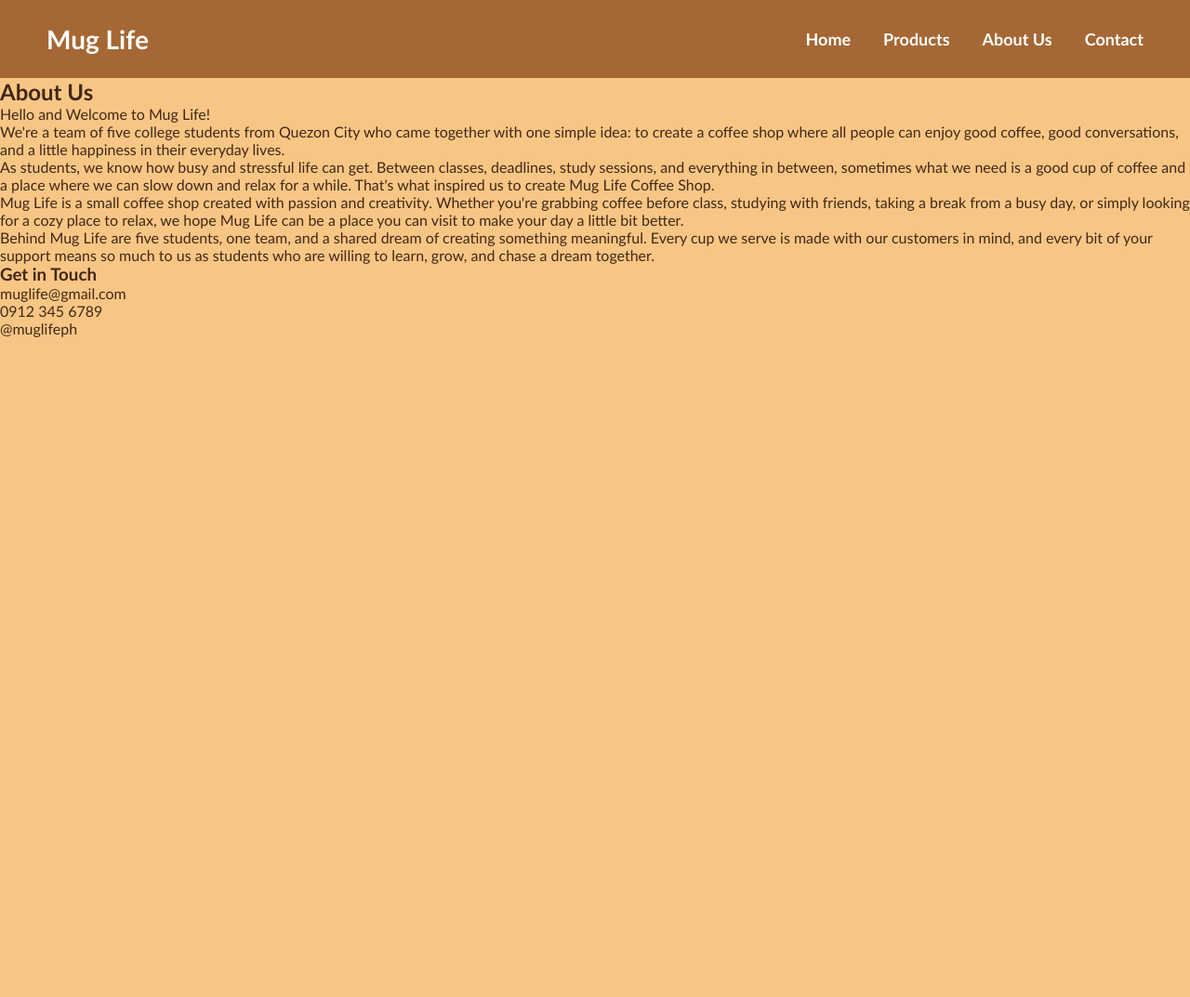
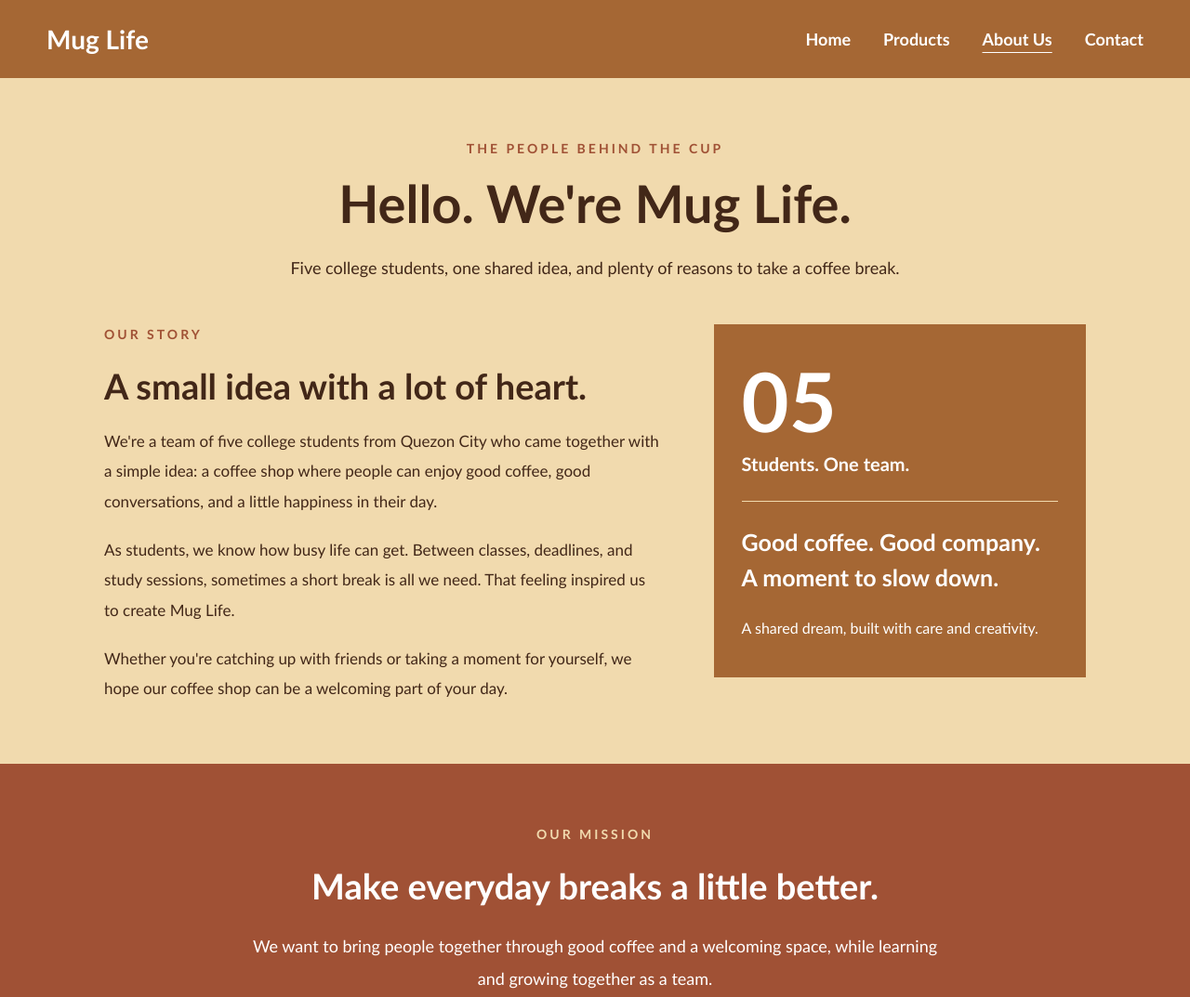
Before and after one commit to greedyfinisherx/muglife, a plain HTML site: page aboutus.html in a window 1280 px wide. Shown: the top 1073 px of the page at 93% size. Before the commit the page ends 800 px from the top, so only its background shows below. Drawn offline with Linux system fonts and the light colour scheme.

Commit message:
Update aboutus.html

```diff
--- a/aboutus.html
+++ b/aboutus.html
@@ -1,76 +1,112 @@
 <!DOCTYPE html>
 <html lang="en">
-
 <head>
   <meta charset="UTF-8">
   <meta name="viewport" content="width=device-width, initial-scale=1.0">
+  <meta name="description" content="Meet the five students from Quezon City behind Mug Life.">
   <title>About Us - Mug Life</title>
   <link rel="stylesheet" href="style.css">
 </head>
+<body class="inner-page">
 
-<body>
+  <a href="#main-content" class="skip-link">Skip to content</a>
 
   <header class="navbar">
-    <div class="logo">
-      Mug Life
-    </div>
-
-    <nav>
+    <a href="index.html" class="logo" aria-label="Mug Life home">Mug Life</a>
+    <nav aria-label="Main navigation">
       <a href="index.html">Home</a>
       <a href="products.html">Products</a>
-      <a href="aboutus.html">About Us</a>
+      <a href="aboutus.html" aria-current="page">About Us</a>
       <a href="contact.html">Contact</a>
     </nav>
   </header>
 
-<main class="about-page">
+  <main id="main-content" tabindex="-1">
+    <section class="page-intro" aria-labelledby="about-heading">
+      <p class="small-heading">THE PEOPLE BEHIND THE CUP</p>
+      <h1 id="about-heading">Hello. We're Mug Life.</h1>
+      <p>Five college students, one shared idea, and plenty of reasons to take a coffee break.</p>
+    </section>
 
-  <section class="about-intro">
-    <h1>About Us</h1>
-
-    <p class="about-welcome">
-      Hello and Welcome to Mug Life!
-    </p>
-
+    <section class="about-story content-width" aria-labelledby="story-heading">
+      <div class="story-copy">
+        <p class="small-heading">OUR STORY</p>
+        <h2 id="story-heading">A small idea with a lot of heart.</h2>
         <p>
           We're a team of five college students from Quezon City who came
-      together with one simple idea: to create a coffee shop where all
-      people can enjoy good coffee, good conversations, and a little
-      happiness in their everyday lives.
+          together with a simple idea: a coffee shop where people can enjoy
+          good coffee, good conversations, and a little happiness in their day.
         </p>
+        <p>
+          As students, we know how busy life can get. Between classes,
+          deadlines, and study sessions, sometimes a short break is all
+          we need. That feeling inspired us to create Mug Life.
+        </p>
+        <p>
+          Whether you're catching up with friends or taking a moment for
+          yourself, we hope our coffee shop can be a welcoming part of your day.
+        </p>
+      </div>
+      <aside class="story-note" aria-label="About our team">
+        <p class="team-count" aria-hidden="true">05</p>
+        <p class="team-caption">Students. One team.</p>
+        <blockquote>Good coffee. Good company. A moment to slow down.</blockquote>
+        <p>A shared dream, built with care and creativity.</p>
+      </aside>
+    </section>
 
+    <section class="mission-section" aria-labelledby="mission-heading">
+      <p class="small-heading">OUR MISSION</p>
+      <h2 id="mission-heading">Make everyday breaks a little better.</h2>
       <p>
-      As students, we know how busy and stressful life can get. Between
-      classes, deadlines, study sessions, and everything in between,
-      sometimes what we need is a good cup of coffee and a place where
-      we can slow down and relax for a while. That's what inspired us
-      to create Mug Life Coffee Shop.
-    </p>
-
-    <p>
-      Mug Life is a small coffee shop created with passion and
-      creativity. Whether you're grabbing coffee before class, studying
-      with friends, taking a break from a busy day, or simply looking
-      for a cozy place to relax, we hope Mug Life can be a place you
-      can visit to make your day a little bit better.
-    </p>
-
-    <p>
-      Behind Mug Life are five students, one team, and a shared dream
-      of creating something meaningful. Every cup we serve is made
-      with our customers in mind, and every bit of your support means
-      so much to us as students who are willing to learn, grow, and
-      chase a dream together.
+        We want to bring people together through good coffee and a welcoming
+        space, while learning and growing together as a team.
       </p>
     </section>
 
-  <section class="about-contact">
-    <div>
-      <h3>Get in Touch</h3>
-      <p>muglife@gmail.com</p>
-      <p>0912 345 6789</p>
-      <p>@muglifeph</p>
+    <section class="about-values content-width" aria-labelledby="values-heading">
+      <div class="section-heading">
+        <p>WHAT MATTERS TO US</p>
+        <h2 id="values-heading">The heart of Mug Life.</h2>
+      </div>
+      <div class="value-grid">
+        <article class="value-item">
+          <p class="value-number" aria-hidden="true">01</p>
+          <h3>Good coffee</h3>
+          <p>Drinks made with care, from a simple iced coffee to a creamy latte.</p>
+        </article>
+        <article class="value-item">
+          <p class="value-number" aria-hidden="true">02</p>
+          <h3>A welcoming space</h3>
+          <p>A place to share a conversation, take a break, and feel at ease.</p>
+        </article>
+        <article class="value-item">
+          <p class="value-number" aria-hidden="true">03</p>
+          <h3>Growing together</h3>
+          <p>Five students supporting each other, learning, and bringing an idea to life.</p>
+        </article>
       </div>
     </section>
 
+    <section class="page-cta" aria-labelledby="about-cta-heading">
+      <p class="small-heading">GET TO KNOW US, ONE CUP AT A TIME</p>
+      <h2 id="about-cta-heading">Find a drink that feels like you.</h2>
+      <div class="cta-links">
+        <a href="products.html" class="primary-button">Explore Our Menu</a>
+        <a href="contact.html" class="secondary-button">Get in Touch</a>
+      </div>
+    </section>
   </main>
+
+  <footer>
+    <p class="footer-brand">Mug Life Coffee Shop</p>
+    <div class="footer-links" aria-label="More Mug Life pages">
+      <a href="index.html">Home</a>
+      <a href="products.html">Menu</a>
+      <a href="aboutus.html">Our Story</a>
+      <a href="contact.html">Contact</a>
+    </div>
+  </footer>
+
+</body>
+</html>
```
Lines whose indentation alone changed are shown as unchanged.
